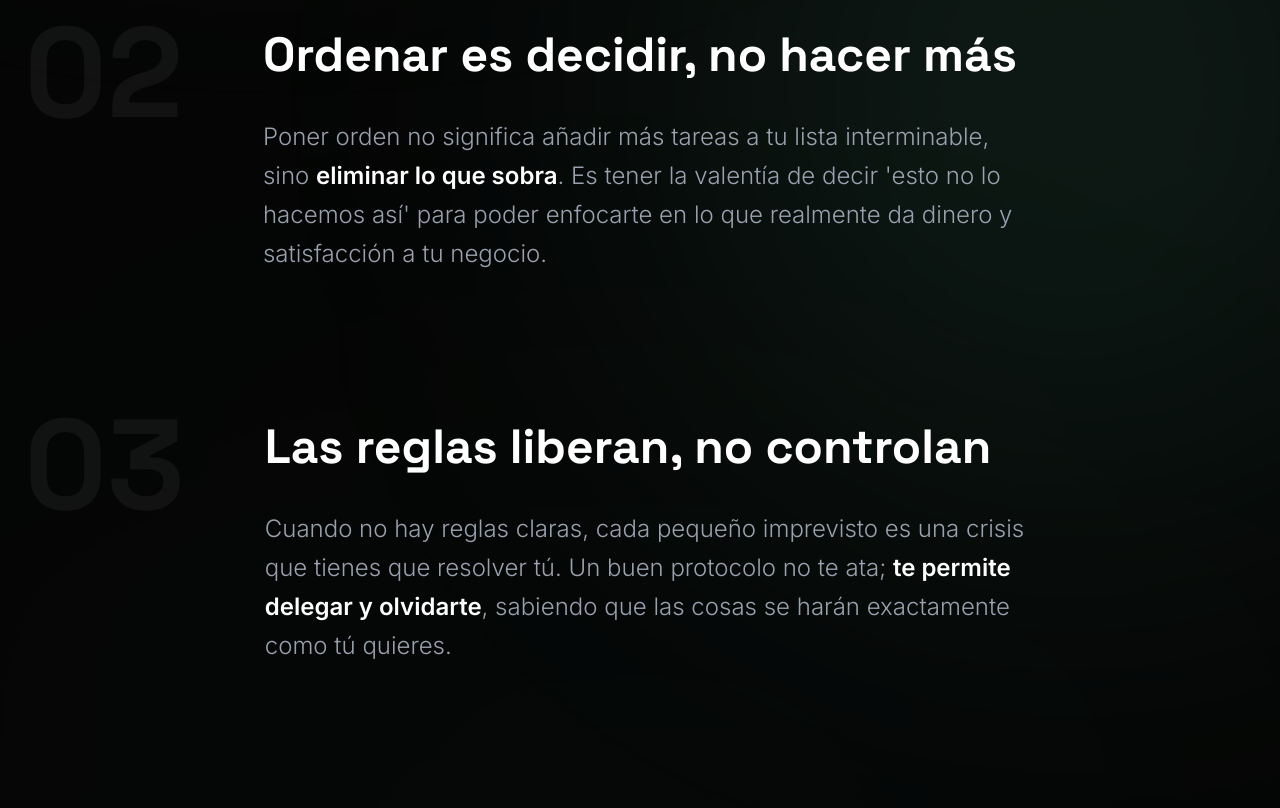
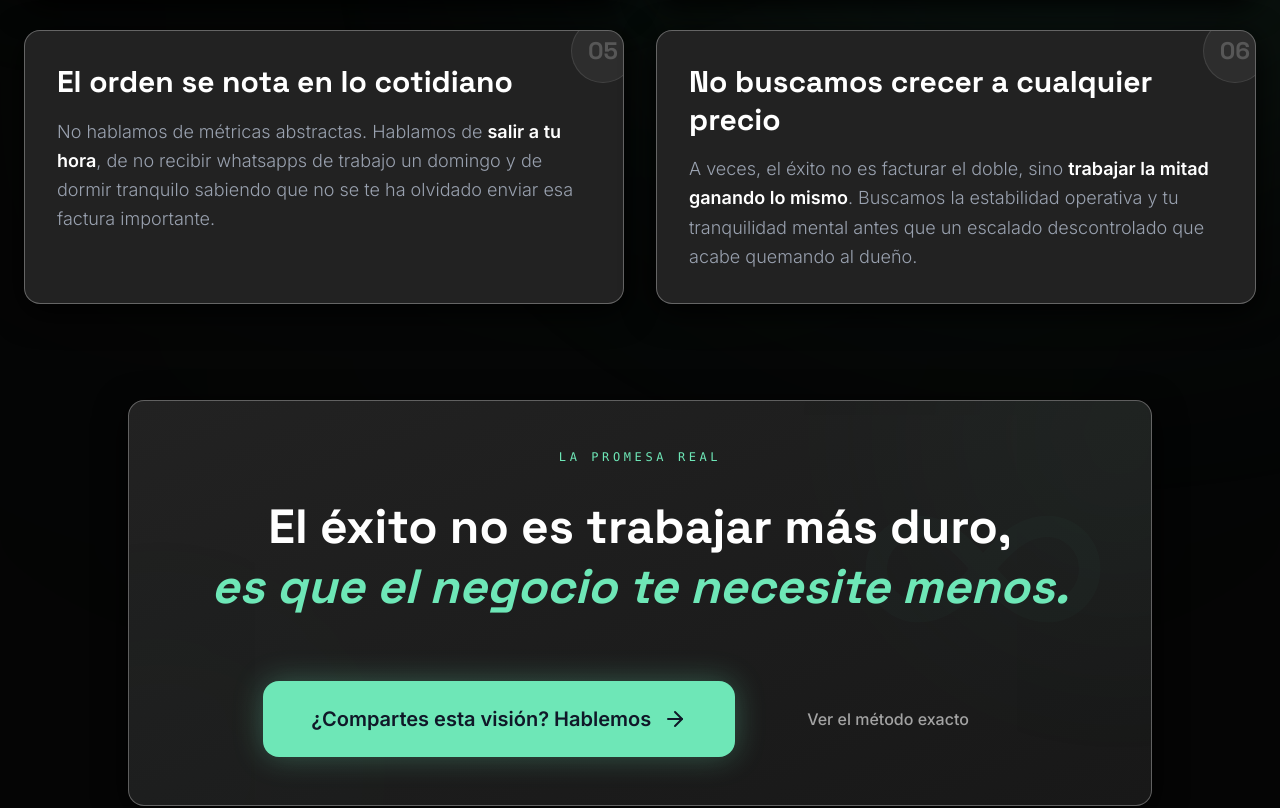
Before and after one commit to raff-liberty/PAGINA-WEB---RAFAEL-ALCALDE-MOLINA, a React (Vite) app: page /por-que-funciona in a window 1280 px wide. Shown: the part 1110-1918 px from the top of the page. Built offline with nearby package versions, Linux system fonts and the light colour scheme; no server answers.

Commit message:
feat: redesign 'Por qué funciona' page with premium card grid and glassmorphism CTA

```diff
--- a/src/pages/WhyThisWorks.jsx
+++ b/src/pages/WhyThisWorks.jsx
@@ -46,7 +46,7 @@ const WhyThisWorks = () => {
                 <motion.div
                     initial={{ opacity: 0, y: 20 }}
                     animate={{ opacity: 1, y: 0 }}
-                    className="mb-40 max-w-4xl"
+                    className="mb-24 max-w-4xl"
                 >
                     <div className="inline-flex items-center gap-2 px-3 py-1 rounded-full border border-primary/20 bg-primary/5 text-primary text-xs font-mono tracking-widest uppercase mb-6">
                         <span className="w-2 h-2 rounded-full bg-primary animate-pulse"></span>
@@ -61,26 +61,31 @@ const WhyThisWorks = () => {
                     </p>
                 </motion.div>
 
-                <div className="space-y-32 mb-48">
+                <div className="grid grid-cols-1 md:grid-cols-2 gap-8 mb-24">
                     {principles.map((item, i) => (
                         <motion.div
                             key={i}
-                            initial={{ opacity: 0, x: -20 }}
-                            whileInView={{ opacity: 1, x: 0 }}
-                            viewport={{ once: true, margin: "-100px" }}
-                            transition={{ duration: 0.8, ease: "easeOut" }}
-                            className="flex flex-col md:flex-row gap-8 md:gap-20 items-start"
+                            initial={{ opacity: 0, y: 20 }}
+                            whileInView={{ opacity: 1, y: 0 }}
+                            viewport={{ once: true, margin: "-50px" }}
+                            transition={{ duration: 0.6, delay: i * 0.1 }}
+                            className="bg-[#222222] border border-white/30 p-8 rounded-2xl shadow-[0_8px_32px_rgba(0,0,0,0.9)] hover:border-primary/50 transition-all duration-300 group relative overflow-hidden"
                         >
-                            <div className="flex-shrink-0">
-                                <span className="text-7xl md:text-9xl font-display font-black text-white/5 select-none leading-none">
+                            {/* Background glow */}
+                            <div className="absolute -top-20 -right-20 w-40 h-40 bg-primary/5 blur-[60px] rounded-full opacity-0 group-hover:opacity-100 transition-opacity duration-500"></div>
+
+                            {/* Number badge */}
+                            <div className="absolute -top-3 -right-3 w-16 h-16 rounded-full bg-white/5 border border-white/10 flex items-center justify-center">
+                                <span className="text-2xl font-display font-black text-white/20">
                                     {item.number}
                                 </span>
                             </div>
-                            <div className="max-w-3xl pt-4">
-                                <h3 className="font-display text-3xl md:text-5xl font-bold text-white mb-8 leading-tight">
+
+                            <div className="relative z-10">
+                                <h3 className="font-display text-2xl md:text-3xl font-bold text-white mb-4 leading-tight group-hover:text-primary transition-colors">
                                     {item.title}
                                 </h3>
-                                <p className="text-xl md:text-2xl text-gray-400 font-light leading-relaxed"
+                                <p className="text-lg text-gray-400 font-light leading-relaxed"
                                     dangerouslySetInnerHTML={{ __html: item.text.replace(/\*\*(.*?)\*\*/g, '<strong class="text-white font-semibold">$1</strong>') }}
                                 />
                             </div>
@@ -88,24 +93,32 @@ const WhyThisWorks = () => {
                     ))}
                 </div>
 
-                <div className="relative max-w-5xl mx-auto mb-40">
-                    <div className="absolute -inset-1 bg-gradient-to-r from-primary/30 via-transparent to-primary/30 rounded-3xl blur-xl opacity-20"></div>
-                    <div className="relative bg-[#111] border border-white/10 p-10 md:p-20 rounded-3xl overflow-hidden">
-                        <div className="absolute top-0 right-0 p-10 opacity-[0.03]">
+                {/* Final CTA - Premium Integrated Box */}
+                <div className="mt-24 mb-12 max-w-5xl mx-auto">
+                    <motion.div
+                        initial={{ opacity: 0, y: 20 }}
+                        whileInView={{ opacity: 1, y: 0 }}
+                        viewport={{ once: true }}
+                        className="relative bg-gradient-to-br from-[#222222] to-[#181818] border border-white/30 rounded-2xl overflow-hidden shadow-[0_8px_32px_rgba(0,0,0,0.9)] p-8 md:p-12"
+                    >
+                        {/* Background effects */}
+                        <div className="absolute -top-40 -right-40 w-96 h-96 bg-primary/10 blur-[120px] rounded-full opacity-40"></div>
+                        <div className="absolute -bottom-40 -left-40 w-96 h-96 bg-primary/5 blur-[120px] rounded-full opacity-30"></div>
+                        <div className="absolute top-0 right-0 p-10 opacity-[0.02]">
                             <AllInclusive className="w-64 h-64 text-primary" />
                         </div>
 
                         <div className="relative z-10 flex flex-col items-center text-center">
-                            <span className="text-xs font-mono text-primary uppercase tracking-[0.3em] mb-10">La Promesa Real</span>
-                            <h2 className="text-3xl md:text-5xl text-white font-display font-bold leading-tight mb-12">
+                            <span className="text-xs font-mono text-primary uppercase tracking-[0.3em] mb-8">La Promesa Real</span>
+                            <h2 className="text-3xl md:text-5xl text-white font-display font-bold leading-tight mb-8">
                                 El éxito no es trabajar más duro, <br />
                                 <span className="text-primary italic">es que el negocio te necesite menos.</span>
                             </h2>
 
-                            <div className="flex flex-col md:flex-row gap-6 mt-4">
+                            <div className="flex flex-col md:flex-row gap-6 mt-8">
                                 <Link
                                     to="/contact"
-                                    className="group relative inline-flex items-center gap-3 bg-primary hover:bg-primary-hover text-gray-900 font-bold text-xl px-12 py-6 rounded-2xl transition-all shadow-[0_0_30px_rgba(110,231,183,0.3)]"
+                                    className="group relative inline-flex items-center gap-3 bg-primary hover:bg-primary-hover text-gray-900 font-bold text-xl px-12 py-6 rounded-2xl transition-all transform hover:translate-y-[-4px] shadow-[0_0_30px_rgba(110,231,183,0.3)] hover:shadow-[0_0_50px_rgba(110,231,183,0.5)]"
                                 >
                                     <span>¿Compartes esta visión? Hablemos</span>
                                     <ArrowRight className="w-6 h-6 transition-transform group-hover:translate-x-1" />
@@ -118,7 +131,7 @@ const WhyThisWorks = () => {
                                 </Link>
                             </div>
                         </div>
-                    </div>
+                    </motion.div>
                 </div>
             </div>
         </div>
```
